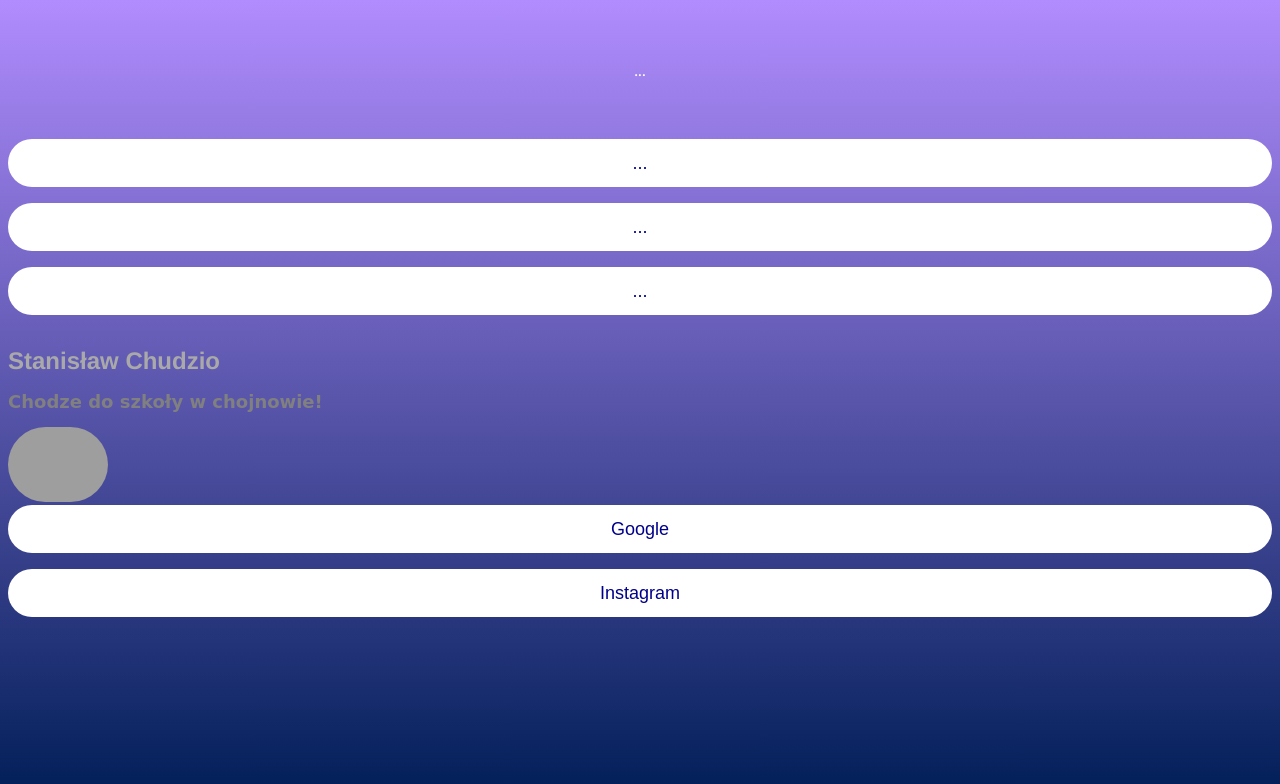
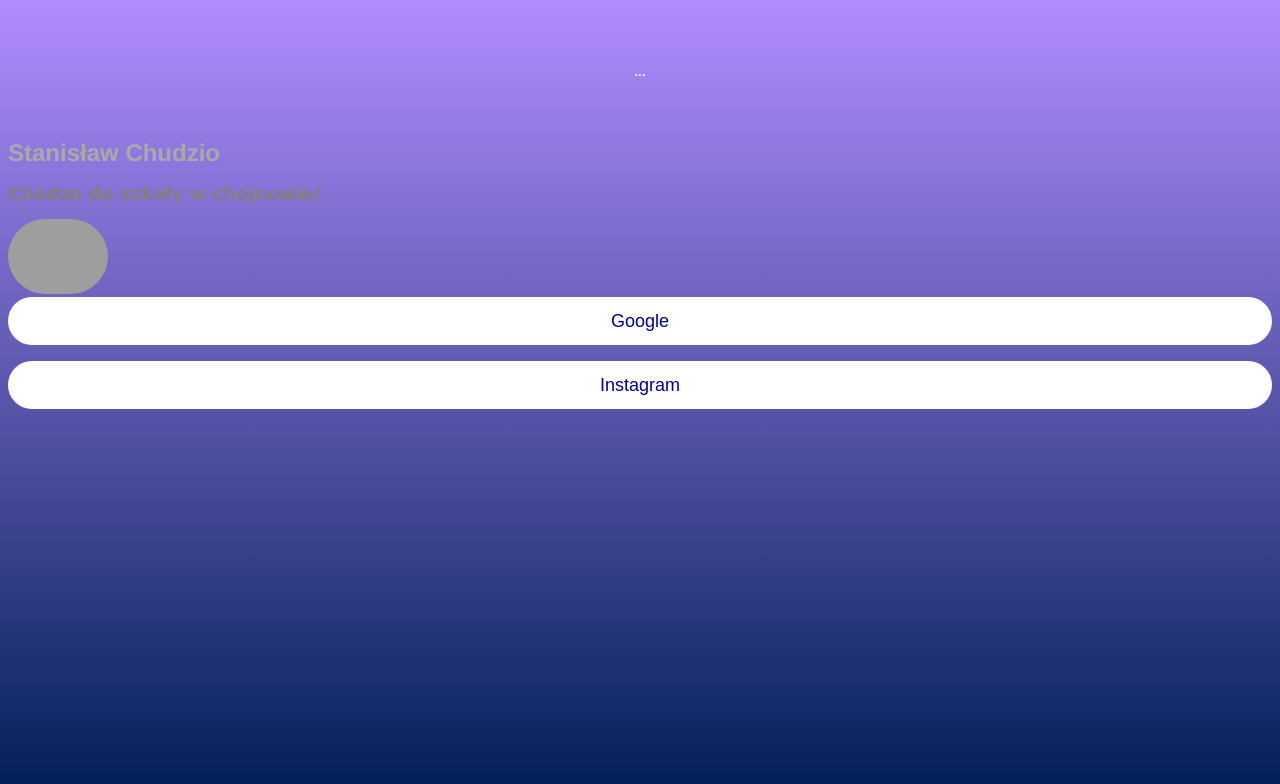
Before and after one commit to saskuuu/NaukaS, a plain HTML site: page index.html in a window 1280 px wide. Drawn offline with Linux system fonts and the light colour scheme; grey boxes are pictures that could not be loaded.

Commit message:
Update index.html

```diff
--- a/index.html
+++ b/index.html
@@ -4,10 +4,6 @@
   <head>
     <link rel="stylesheet" href="style.css">
     <style>
-      body {
-        background-color: ;
-      }
-
       h1 {
         font-family: Helvetica;
         color: darkGray;
@@ -21,11 +17,6 @@
     </style>
   </head>
   <body>
-    <div>
-      <button>...</button>
-      <button>...</button>
-      <button>...</button>
-    </div>
     <h1> Stanisław Chudzio </h1>
     <h2> Chodze do szkoły w chojnowie! </h2>
     <img
```
